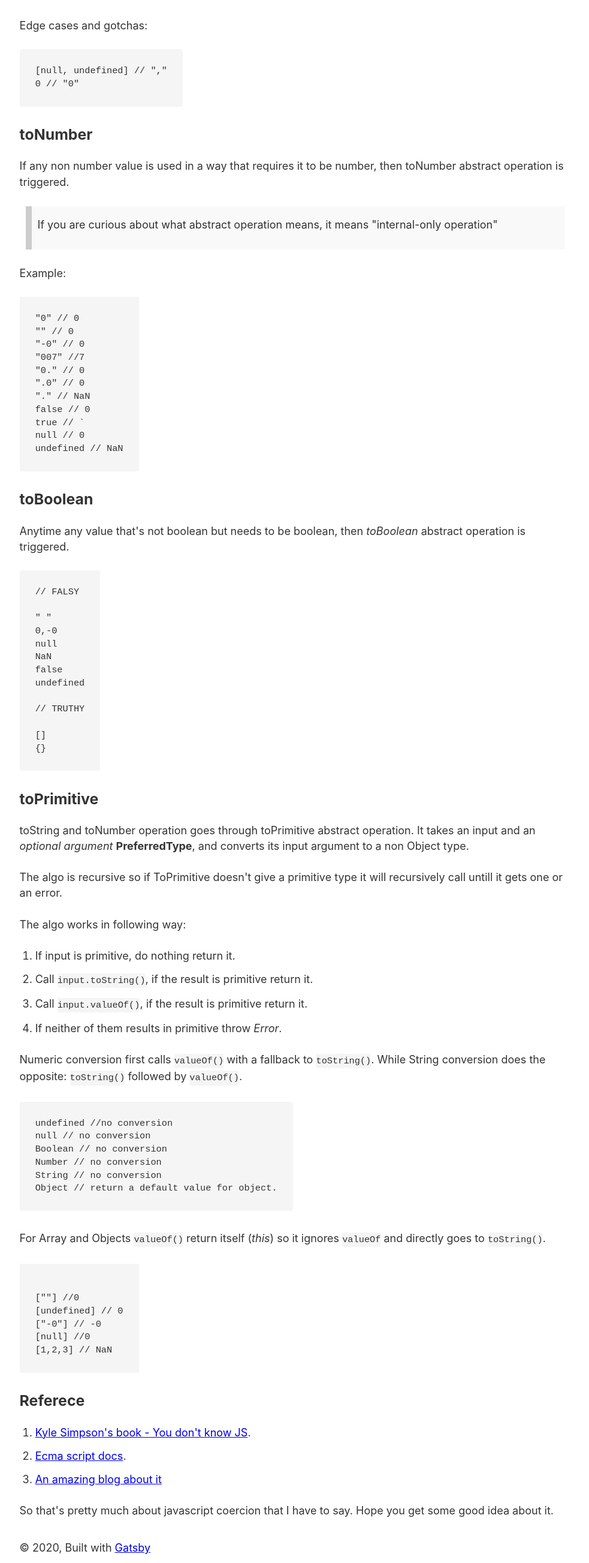
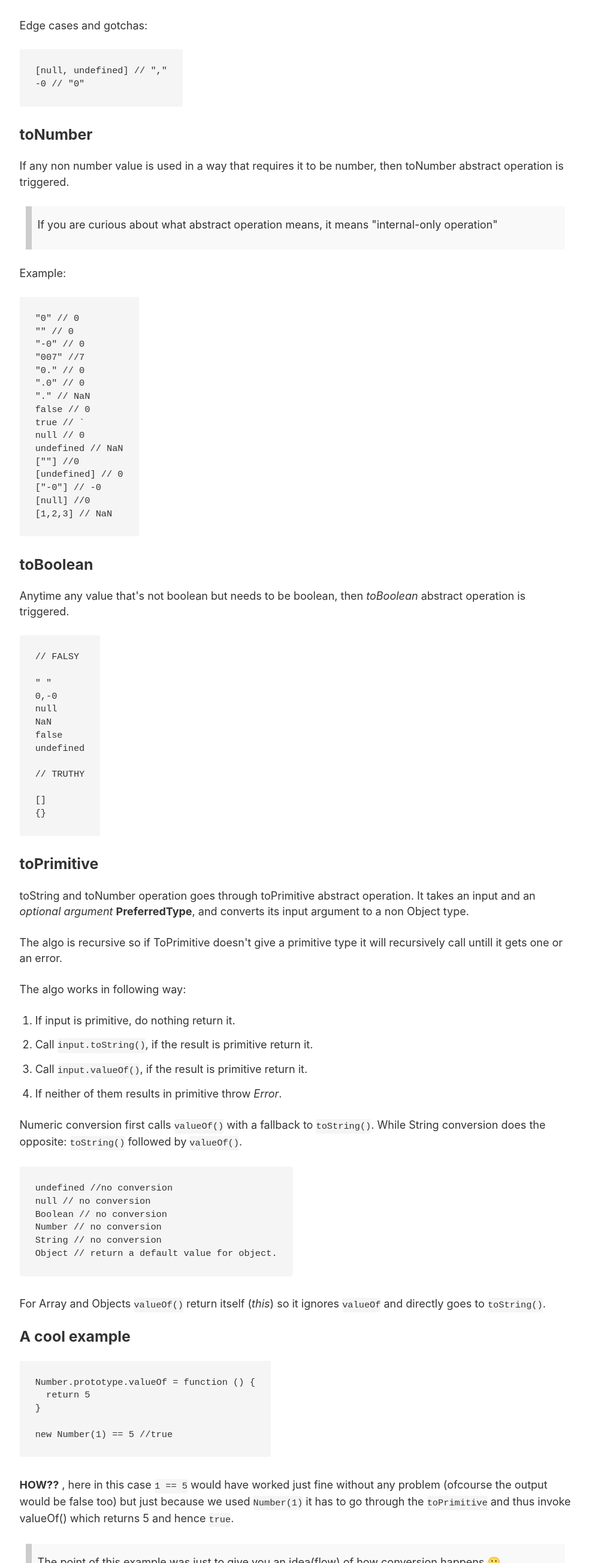
Before and after one commit to SskYwaLkeR/my-blog, a Gatsby site: page /JavaScript-Coercion-deep-dive/ in a window 1280 px wide. Shown: the part 2599-5205 px from the top of the page at 60% size, without its empty margins (147-1130 px from the left). Built offline with nearby package versions, Linux system fonts and the light colour scheme; Gatsby itself is replaced by a stand-in of ours; some packages are replaced by stand-ins of ours; code samples lack their colours.

Commit message:
added few key points deep dive i coercion

````diff
--- a/src/markdown-pages/JavaScript-Coercion-deep-dive.md
+++ b/src/markdown-pages/JavaScript-Coercion-deep-dive.md
@@ -81,7 +81,7 @@ Edge cases and gotchas:
 
 ```js
 [null, undefined] // ","
-0 // "0"
+-0 // "0"
 ```
 <!-- prettier-ignore-end -->
 
@@ -107,6 +107,11 @@ false // 0
 true // `
 null // 0
 undefined // NaN
+[""] //0
+[undefined] // 0
+["-0"] // -0
+[null] //0
+[1,2,3] // NaN
 
 ```
 <!-- prettier-ignore-end -->
@@ -157,23 +162,24 @@ Object // return a default value for object.
 
 For Array and Objects `valueOf()` return itself (_this_) so it ignores `valueOf` and directly goes to `toString()`.
 
-<!-- prettier-ignore-start -->
+### A cool example
 
 ```js
+Number.prototype.valueOf = function () {
+  return 5
+}
 
-[""] //0
-[undefined] // 0
-["-0"] // -0
-[null] //0
-[1,2,3] // NaN
+new Number(1) == 5 //true
+```
 
-```
-<!-- prettier-ignore-end -->
+**HOW??** , here in this case `1 == 5` would have worked just fine without any problem (ofcourse the output would be false too) but just because we used `Number(1)` it has to go through the `toPrimitive` and thus invoke valueOf() which returns 5 and hence `true`.
+
+> The point of this example was just to give you an idea(flow) of how conversion happens 😬.
+
+So that's pretty much about javascript coercion that I have to say. Hope you get some good idea about it.
 
 ### Referece
 
 1. [Kyle Simpson's book - You don't know JS](https://leanpub.com/ydkjsy-get-started).
 2. [Ecma script docs](https://www.ecma-international.org/ecma-262/5.1/#sec-9.1).
 3. [An amazing blog about it](https://www.freecodecamp.org/news/js-type-coercion-explained-27ba3d9a2839/)
-
-So that's pretty much about javascript coercion that I have to say. Hope you get some good idea about it.
````
